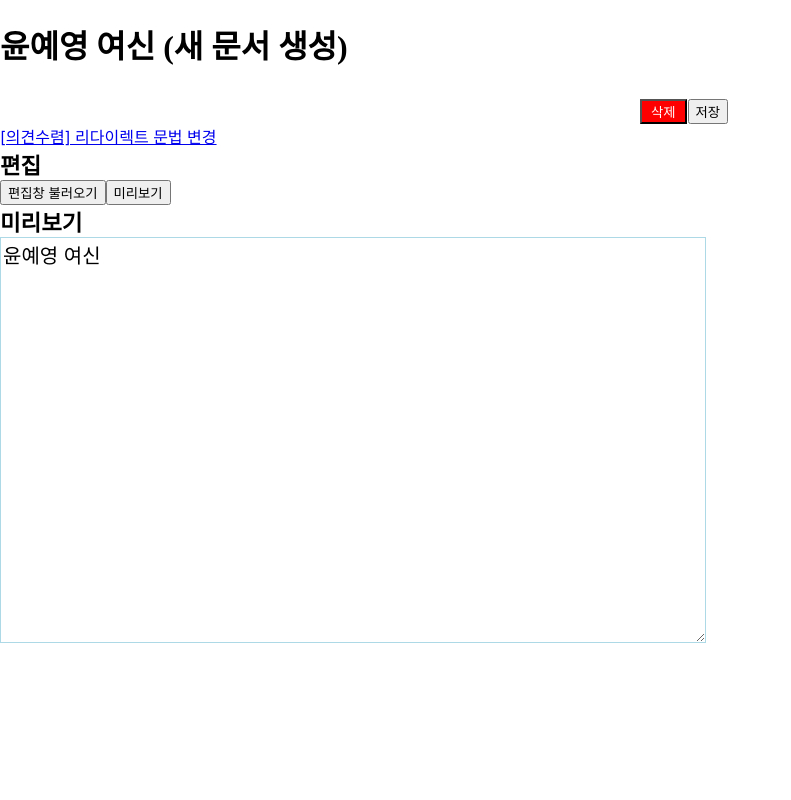
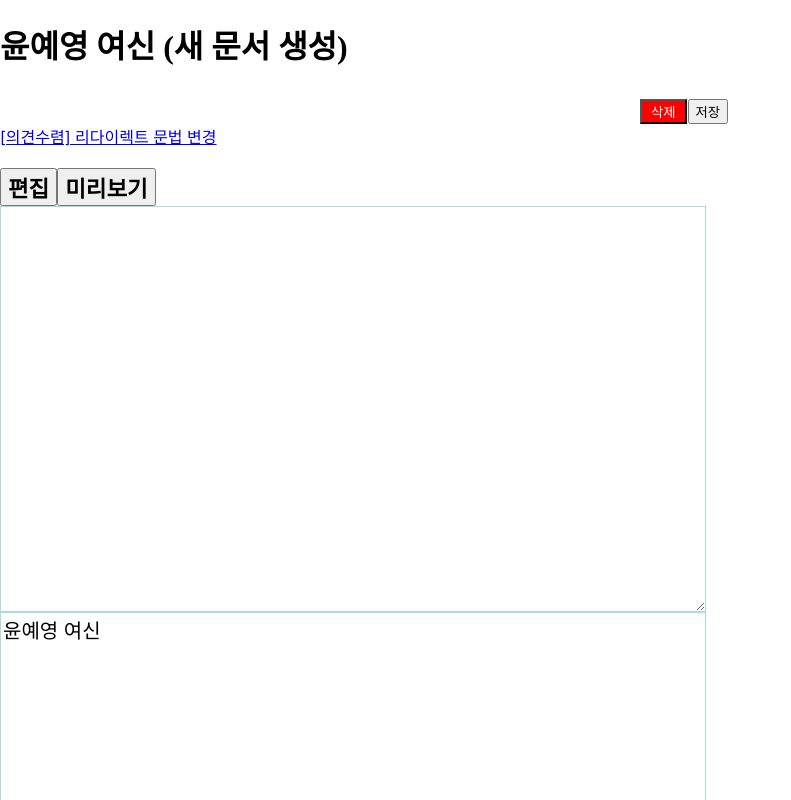
Before and after one commit to pknu-wap/NoBloodNoTears, a React (Create React App) app: page / in a window 1280 px wide. Shown: the top 800 px of the page, without its empty margins (0-791 px from the left). Built offline with nearby package versions, Linux system fonts and the light colour scheme.

Commit message:
error in switching between buttons

```diff
--- a/src/App.css
+++ b/src/App.css
@@ -22,12 +22,7 @@
   color: #61dafb;
 }
 
-.hide {
-  display: none;
-}
-.show {
-  display: block;
-}
+
 
 @keyframes App-logo-spin {
   from {
--- a/src/newDocument/PreviewText.js
+++ b/src/newDocument/PreviewText.js
@@ -4,7 +4,7 @@ export class PreviewText extends Component{
     render(){
 
         return(
-        <textarea id="previewTextarea" value={this.props.value}></textarea>
+        <textarea id="previewTextarea" value={this.props.value} className={this.props.cl}/>
         );
     }
 }
--- a/src/newDocument/UploadFile.css
+++ b/src/newDocument/UploadFile.css
@@ -6,13 +6,18 @@
     font-weight:bold ;
     font-size: 140%;
 }
-.WriteContext{
+
+.hide {
+    display: none;
+  }
+.show {
+    display: block;
     min-width: 700px;
     min-height: 400px;
     font-size: 20px;
     font-family: Helvetica;
     border-color:lightblue;
-}
+  }
 
 #summaryInput{
     width: 700px;
--- a/src/newDocument/UploadFile.js
+++ b/src/newDocument/UploadFile.js
@@ -1,6 +1,5 @@
 import React, {Component} from 'react';
 import './UploadFile.css';
-import '../App.css';
 import {EditText} from './EditText.js';
 import {PreviewText} from './PreviewText';
 class UploadFile extends Component{
@@ -9,27 +8,35 @@ constructor(props){
     super(props);
     this.state={
         name:'윤예영 여신',
-        toggle: 'hide',
+        toggle: 'show',
+        toggle2:'hide',
         content:''
     }
 }
-
+//적는 부분
 handleChange=(e)=>{
     this.setState({
         content: e.target.value
-    })
-    console.log(this.state.content);
+    });
 }
 
-handleToggle=()=>{
-    let _toggle = this.state.toggle=='hide' ? 'show' : 'hide';
+//편집창 숨기기
+handleToggle=(_toggle)=>{
+    _toggle = this.state.toggle==='hide' ? 'show' : 'hide';
     this.setState({ toggle: _toggle});
-
+}
+//미리보기창 숨기기
+handleToggle2=(_toggle2)=>{
+    _toggle2=this.state.toggle2==='hide' ? 'show':'hide';
+    this.setState({toggle2: _toggle2});
 }
 
+componentWillMount(){
+    if(this.state.toggle === 'show') this.handleToggle2('hide');
+    else if(this.state.toggle2 === 'show') this.handleToggle('hide');
+};
 
     render(){
-        const counter=0;
         const CHANGE_REDIRECT_DOCUMENT_URL="https://forum.theseed.io/topic/232/%EC%9D%98%EA%B2%AC%EC%88%98%EB%A0%B4-%EB%A6%AC%EB%8B%A4%EC%9D%B4%EB%A0%89%ED%8A%B8-%EB%AC%B8%EB%B2%95-%EB%B3%80%EA%B2%BD";
 
         return(
@@ -42,12 +49,19 @@ handleToggle=()=>{
 
               <a href={CHANGE_REDIRECT_DOCUMENT_URL}>[의견수렴] 리다이렉트 문법 변경</a>
               <br/>
-              <div className="SubTitle">편집</div>
-              <button onClick={this.handleToggle} >편집창 불러오기</button>
-              <button >미리보기</button>
-              <EditText cl={this.state.toggle} value={this.state.content} onChange={this.handleChange} />
-              <div className="SubTitle">미리보기</div>
-              <PreviewText value={this.state.name + '\n' +this.state.content }/>
+              <br/>
+
+              <button onClick={this.handleToggle} className="SubTitle" >편집</button>
+              <button onClick={this.handleToggle2} className="SubTitle">미리보기</button>
+
+              <EditText
+              cl={this.state.toggle}
+              value={this.state.content}
+              onChange={this.handleChange} />
+
+              <PreviewText
+              cl={this.state.toggle2}
+              value={this.state.name + '\n' +this.state.content }/>
               <br/>
 
           </div>
```
